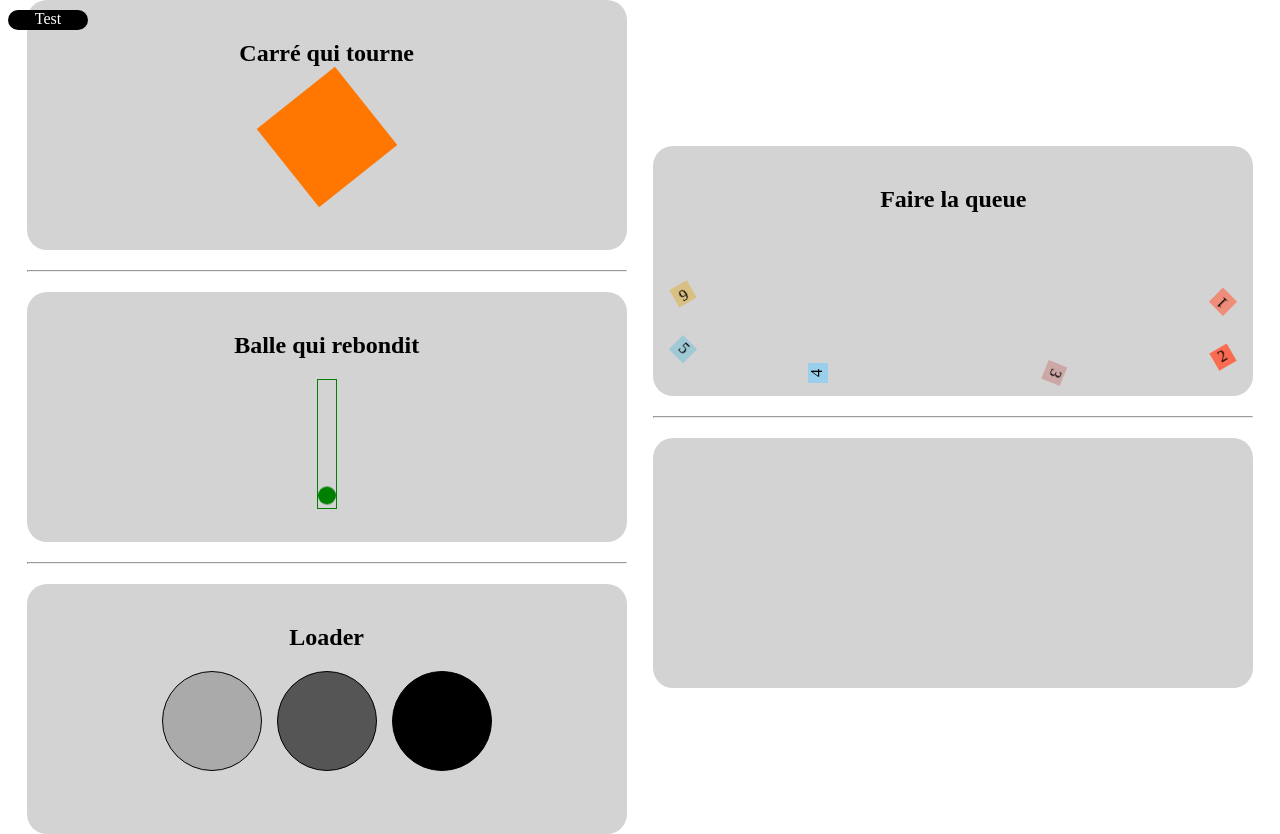
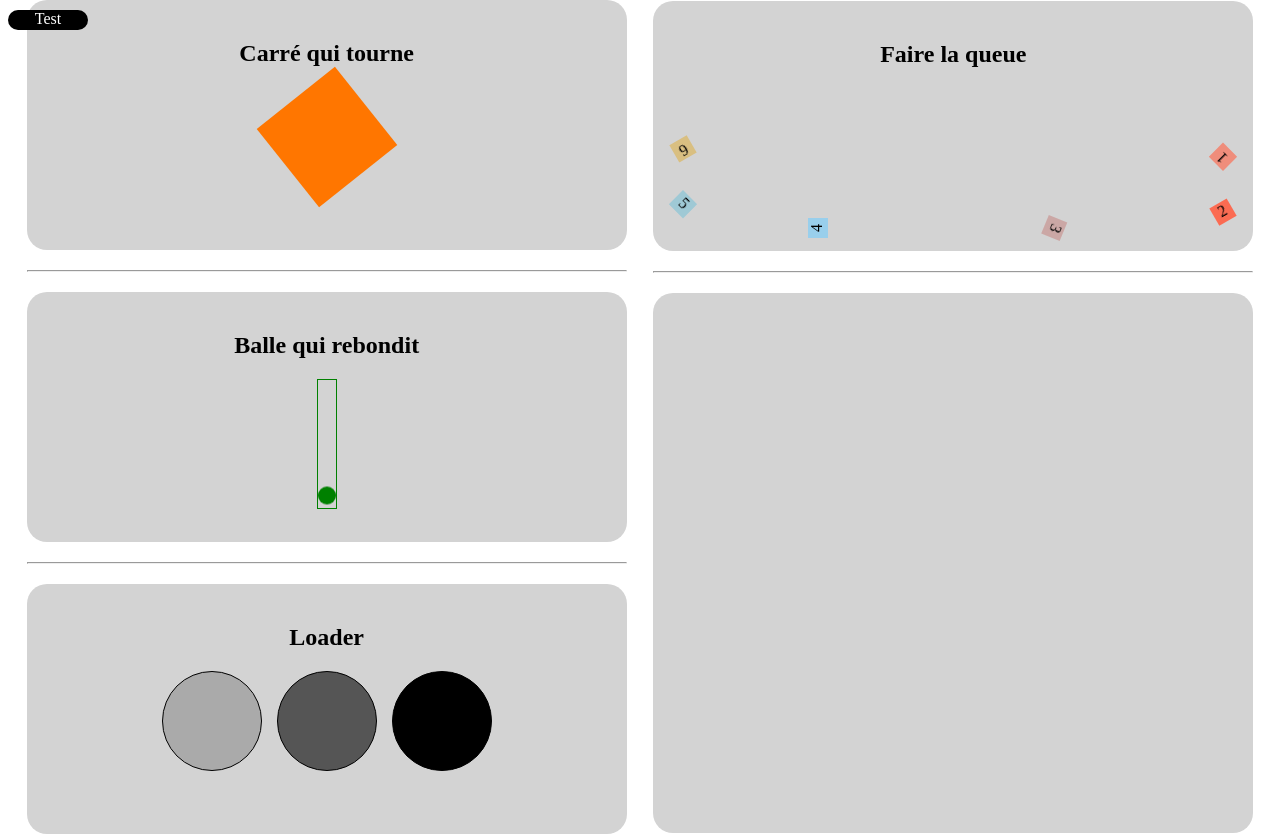
Before and after one commit to flnh/Animation-CSS3, a plain HTML site: page index.html in a window 1280 px wide. Drawn offline with Linux system fonts and the light colour scheme.

Commit message:
Start Exercice 5

```diff
--- a/css/style.css
+++ b/css/style.css
@@ -40,6 +40,10 @@ hr {
   width: 600px;
   height: 250px;
   border-radius: 20px;
+}
+
+#conteneurDroit > div:nth-of-type(2) {
+  height: 540px;
 }
 
 /* ----- EXERCICE 1 ----- */
@@ -253,3 +257,5 @@ hr {
     background-color: green;
   }
 }
+
+/* ----- EXERCICE 4 ----- */
```
